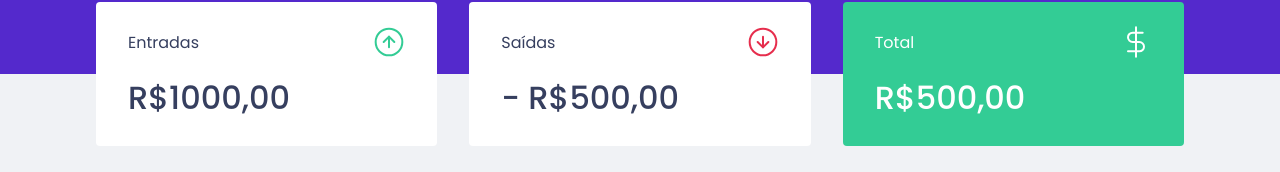
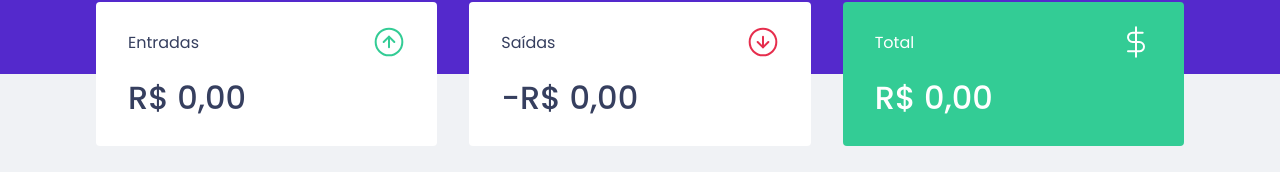
Before and after one commit to MateuzMota/react-dtmoney, a React (Create React App) app: page / in a window 1280 px wide. Shown: the part 134-306 px from the top of the page. Built offline with nearby package versions, Linux system fonts and the light colour scheme; no server answers; what miragejs would draw is missing.

Commit message:
add sum of the total on the summary

```diff
--- a/src/components/Summary/index.tsx
+++ b/src/components/Summary/index.tsx
@@ -9,6 +9,22 @@
 
 export function Summary() {
   const { transactions } = useContext(TransactionsContext);
+
+  const summary = transactions.reduce((acc, transaction) => {
+    if(transaction.type === 'deposit') {
+      acc.deposits += transaction.amount
+      acc.total += transaction.amount
+    } else {
+      acc.withdraw += transaction.amount
+      acc.total -= transaction.amount
+    }
+
+    return acc;
+  }, {
+    deposits: 0,
+    withdraw: 0,
+    total: 0
+  });
 
   return (
     <Container>
@@ -24,7 +40,12 @@
           <p>Entradas</p>
           <img src={incomeImg} alt="entradas" />
         </header>
-        <strong>R$1000,00</strong>
+        <strong>
+          { new Intl.NumberFormat('pt-BR', {
+            style: 'currency',
+            currency: 'BRL'
+          }).format(summary.deposits) }
+        </strong>
       </div>
 
       <div>
@@ -32,7 +53,12 @@
           <p>Saídas</p>
           <img src={outcomeImg} alt="saidas" />
         </header>
-        <strong>- R$500,00</strong>
+        <strong>-
+          { new Intl.NumberFormat('pt-BR', {
+            style: 'currency',
+            currency: 'BRL',
+          }).format(summary.withdraw) }
+        </strong>
       </div>
 
       <div className="highlight-background">
@@ -40,7 +66,10 @@
           <p>Total</p>
           <img src={totalImg} alt="Total" />
         </header>
-        <strong>R$500,00</strong>
+        <strong>{ new Intl.NumberFormat('pt-BR', {
+          style: 'currency',
+          currency: 'BRL'
+        }).format(summary.total) }</strong>
       </div>
     </Container>
   )
```
